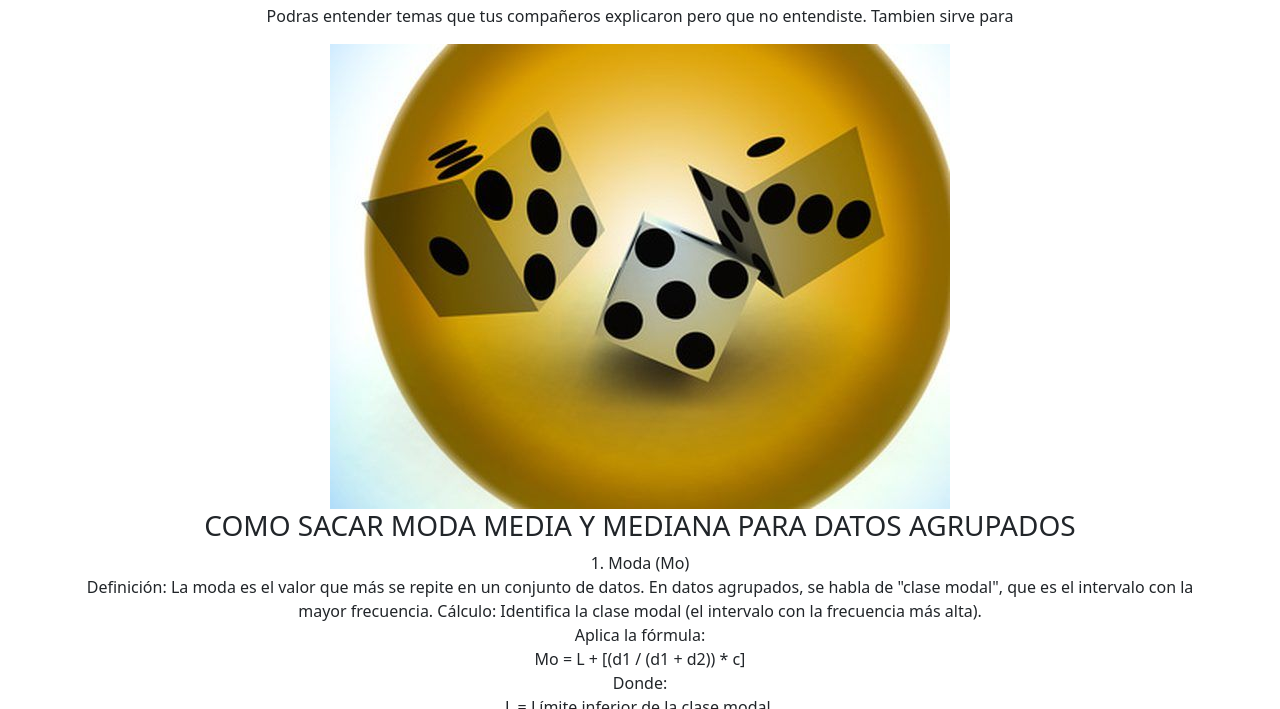
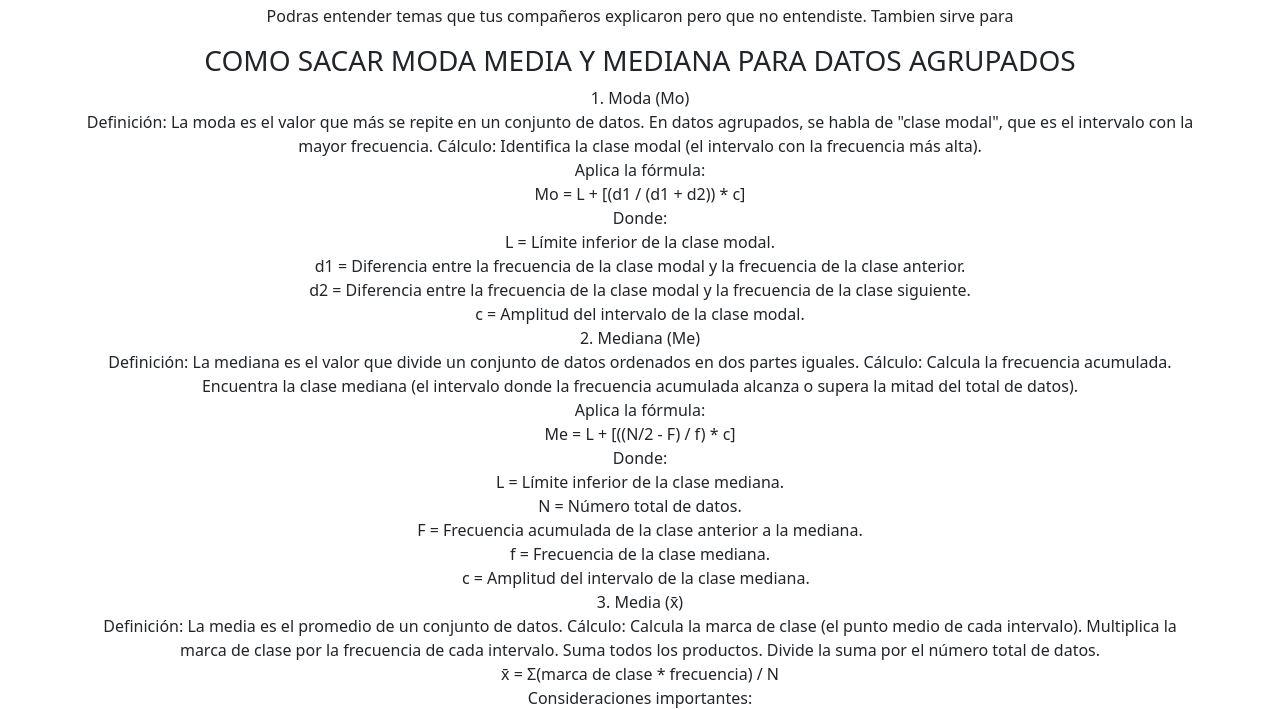
Before and after one commit to Tortillasinsal/Probabilitor, a plain HTML site: page index.html in a window 1280 px wide. Shown: the part 682-1391 px from the top of the page. Drawn offline with nearby package versions, Linux system fonts and the light colour scheme; a web font is replaced by a local one.

Commit message:
Update index.html

```diff
--- a/index.html
+++ b/index.html
@@ -79,7 +79,7 @@
             </p>
             <div class="coffee-group">
                 <div class="coffee-1">
-                    <img src="IMAGENES/Ejemplo_1.jpg" alt="">
+
                 <h3>COMO SACAR MODA MEDIA Y MEDIANA PARA DATOS AGRUPADOS</h3></center>
 
 <center>
```
